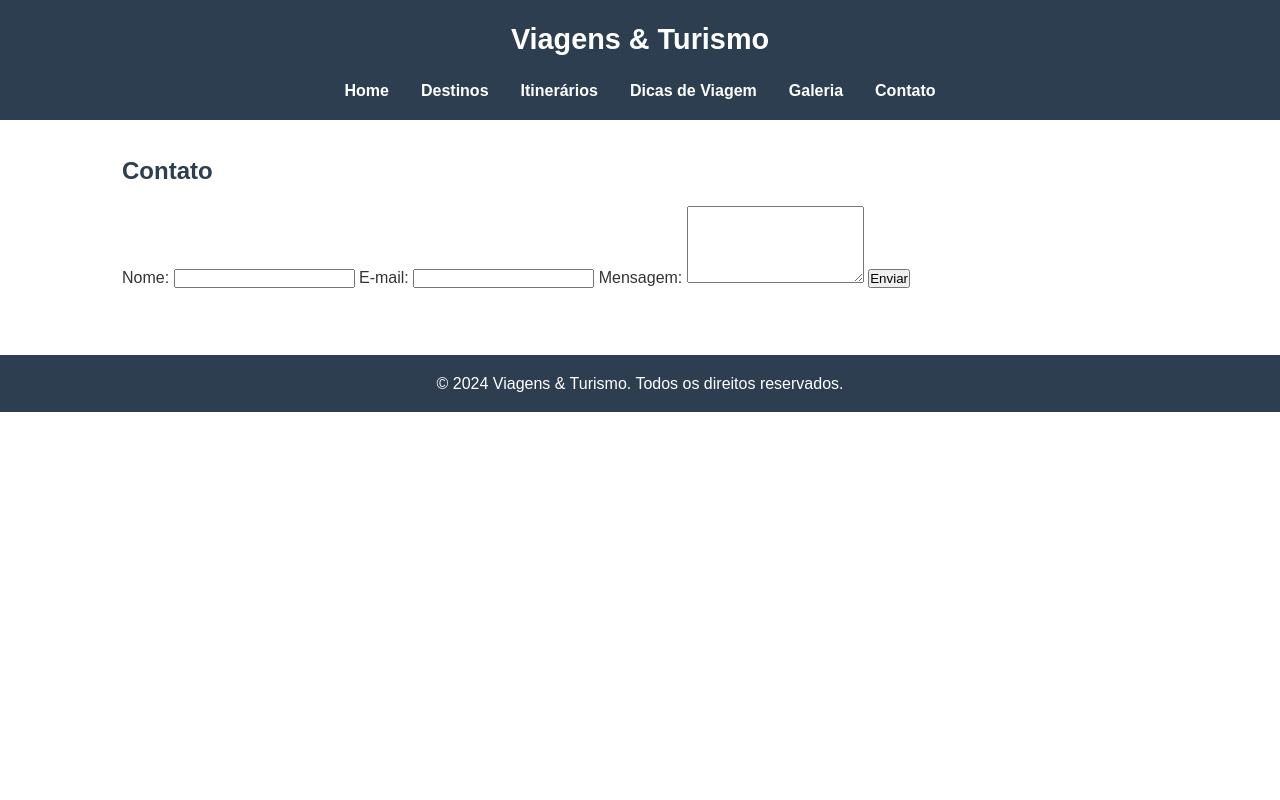
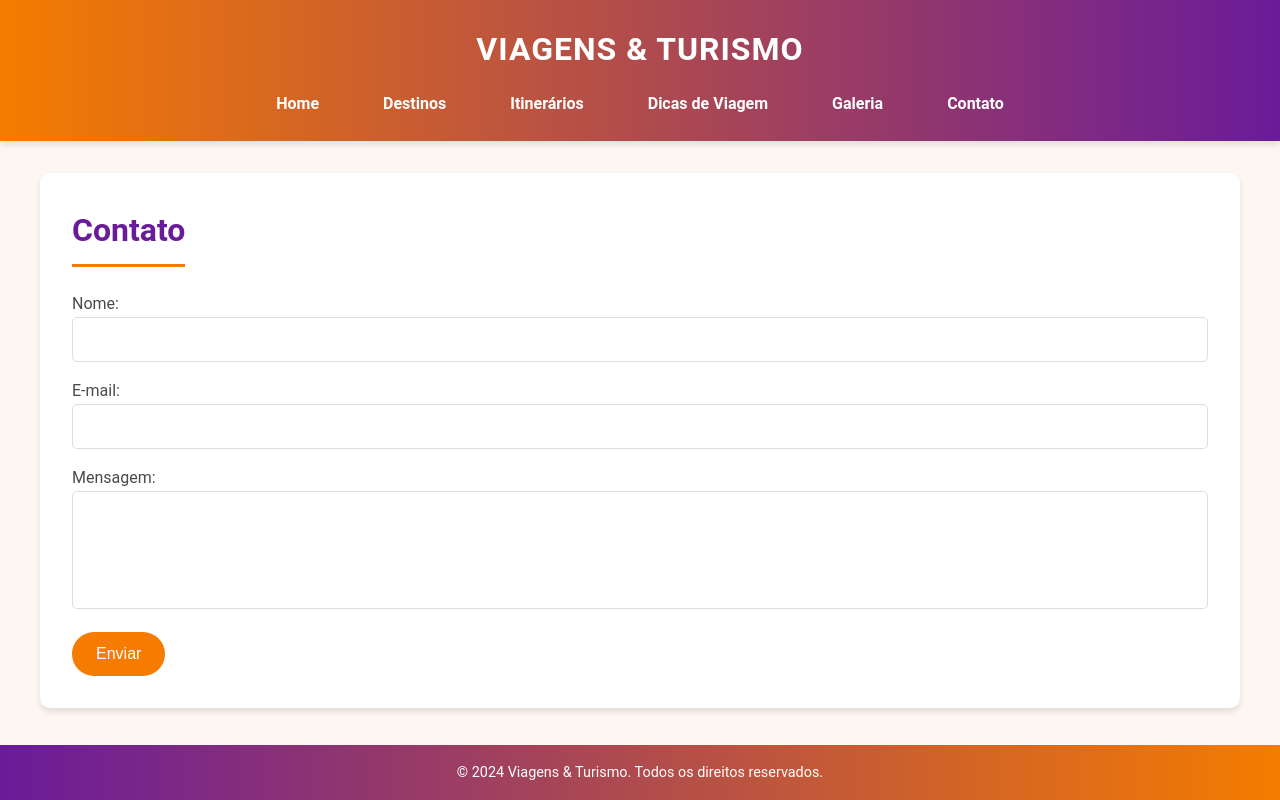
Before and after one commit to fleabagreact/site-de-viagens, a plain HTML site: page src/pages/contato.html in a window 1280 px wide. Drawn offline with Linux system fonts and the light colour scheme.

Commit message:
feat: corrigir caminho do CSS e atualizar estrutura da galeria e do index.html

```diff
--- a/src/assets/style/styles.css
+++ b/src/assets/style/styles.css
@@ -5,21 +5,31 @@
 }
 
 body {
-    font-family: Arial, sans-serif;
+    font-family: 'Roboto', Arial, sans-serif;
     line-height: 1.6;
-    color: #333;
+    color: #4a4a4a;
+    background: #fdf7f2;
+    min-height: 100vh;
+    display: flex;
+    flex-direction: column;
 }
 
 header {
-    background: #2c3e50;
+    background: linear-gradient(90deg, #f57c00, #6a1b9a);
     color: #fff;
-    padding: 1rem 0;
+    padding: 1.5rem 0;
     text-align: center;
+    position: sticky;
+    top: 0;
+    z-index: 1000;
+    box-shadow: 0 4px 6px rgba(0, 0, 0, 0.1);
 }
 
 header .logo {
-    font-size: 1.8rem;
+    font-size: 2rem;
     font-weight: bold;
+    letter-spacing: 1px;
+    text-transform: uppercase;
 }
 
 nav ul {
@@ -37,23 +47,134 @@ nav ul li a {
     color: #fff;
     text-decoration: none;
     font-weight: bold;
+    padding: 0.5rem 1rem;
+    border-radius: 20px;
+    transition: background 0.3s;
+}
+
+nav ul li a:hover {
+    background: rgba(255, 255, 255, 0.2);
 }
 
 .section {
+    flex: 1;
     padding: 2rem;
-    max-width: 1100px;
-    margin: 0 auto;
+    max-width: 1200px;
+    margin: 2rem auto;
+    background: #fff;
+    border-radius: 10px;
+    box-shadow: 0 4px 6px rgba(0, 0, 0, 0.1);
 }
 
 .section h2 {
-    margin-bottom: 1rem;
-    color: #2c3e50;
+    margin-bottom: 1.5rem;
+    color: #6a1b9a;
+    font-size: 2rem;
+    border-bottom: 3px solid #f57c00;
+    display: inline-block;
+    padding-bottom: 0.5rem;
+}
+
+.section ul {
+    list-style: none;
+    padding-left: 0;
+}
+
+.section ul li {
+    margin: 0.5rem 0;
+    font-size: 1.1rem;
+}
+
+.call-to-action {
+    text-align: center;
+    margin-top: 2rem;
+}
+
+.call-to-action .btn {
+    display: inline-block;
+    background: #6a1b9a;
+    color: #fff;
+    padding: 0.8rem 1.5rem;
+    font-size: 1.1rem;
+    font-weight: bold;
+    border-radius: 30px;
+    text-decoration: none;
+    transition: background 0.3s;
+}
+
+.call-to-action .btn:hover {
+    background: #8e24aa;
 }
 
 footer {
-    background: #2c3e50;
+    background: linear-gradient(90deg, #6a1b9a, #f57c00);
     color: #fff;
     text-align: center;
     padding: 1rem 0;
-    margin-top: 2rem;
+    margin-top: auto;
+    font-size: 0.9rem;
+    position: relative;
+    bottom: 0;
+    width: 100%;
 }
+
+footer p {
+    margin: 0;
+}
+
+button {
+    background: #f57c00;
+    color: #fff;
+    border: none;
+    padding: 0.8rem 1.5rem;
+    font-size: 1rem;
+    border-radius: 30px;
+    cursor: pointer;
+    transition: background 0.3s;
+}
+
+button:hover {
+    background: #ff9800;
+}
+
+input[type="text"],
+input[type="email"],
+textarea {
+    width: 100%;
+    padding: 0.8rem;
+    margin-bottom: 1rem;
+    border: 1px solid #ddd;
+    border-radius: 5px;
+    font-size: 1rem;
+}
+
+textarea {
+    resize: none;
+}
+
+input:focus,
+textarea:focus {
+    outline: none;
+    border-color: #6a1b9a;
+    box-shadow: 0 0 5px rgba(106, 27, 154, 0.5);
+}
+
+.gallery {
+    display: grid;
+    grid-template-columns: repeat(auto-fit, minmax(200px, 1fr));
+    gap: 1rem;
+}
+
+.gallery img {
+    width: 100%;
+    height: 200px;
+    object-fit: cover;
+    border-radius: 8px;
+    box-shadow: 0 4px 6px rgba(0, 0, 0, 0.1);
+    transition: transform 0.3s, box-shadow 0.3s;
+}
+
+.gallery img:hover {
+    transform: scale(1.05);
+    box-shadow: 0 8px 12px rgba(0, 0, 0, 0.2);
+}
```
Also changed, not shown: src/pages/galeria.html (+4 -4 lines), src/pages/index.html (+11 -3 lines), src/img/cidade-rj.jpg (added), src/img/paisagem-irlanda.jpg (added), src/img/praia-fernando-de-noronha.jpg (added), src/img/viagem-aviao.jpg (added).
